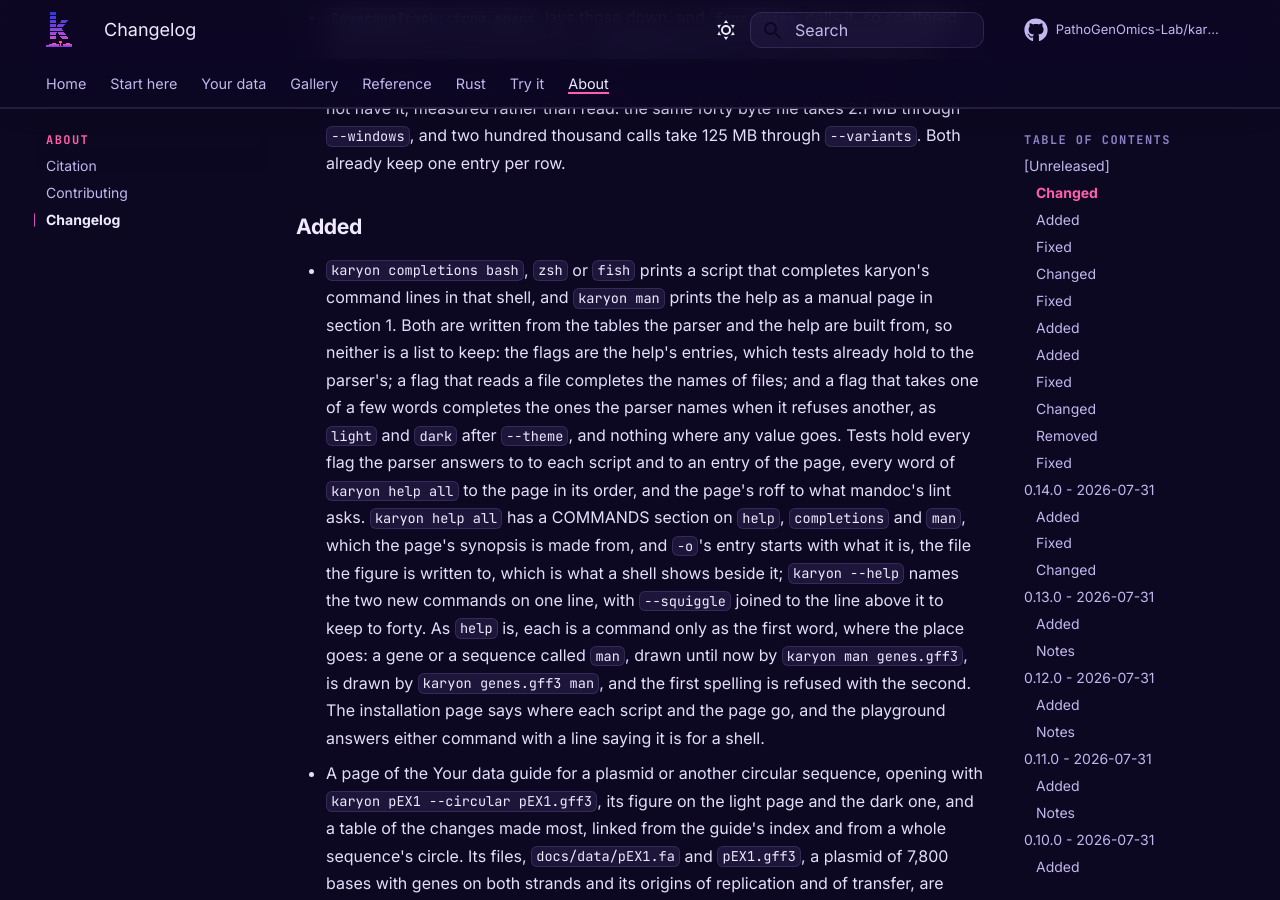
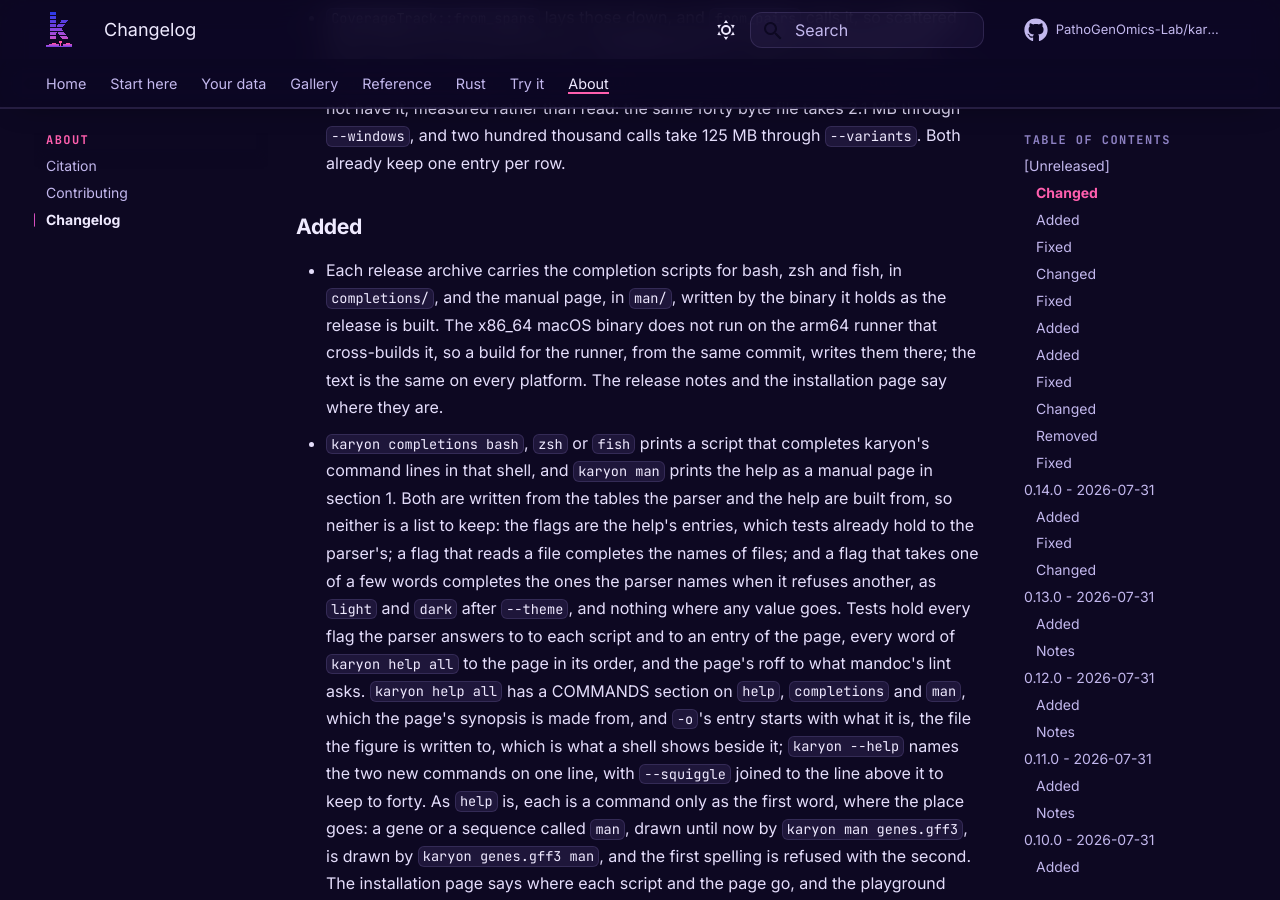
Before and after one commit to PathoGenOmics-Lab/karyon, an MkDocs documentation site: the page built from docs/about/changelog.md, in a window 1280 px wide and 900 px high, scrolled down 14818 px. Built offline with MkDocs 1.6.1 and Material for MkDocs 9.7.7, drawn with Linux system fonts in a browser that asks for light colours; comment, search, counter and statistics services are not loaded.

Commit message:
Carry the completion scripts and the manual page in each release archive
Each archive holds completions/ and man/ beside the binary, written by running the binary just built, and the x86_64 macOS job, whose binary does not run on its arm64 runner, builds one for the runner from the same commit to write them. The release notes and the installation page say where they are.

```diff
--- a/CHANGELOG.md
+++ b/CHANGELOG.md
@@ -584,6 +584,12 @@ project adheres to [Semantic Versioning](https://semver.org/spec/v2.0.0.html).
 
 ### Added
 
+- Each release archive carries the completion scripts for bash, zsh and fish,
+  in `completions/`, and the manual page, in `man/`, written by the binary it
+  holds as the release is built. The x86_64 macOS binary does not run on the
+  arm64 runner that cross-builds it, so a build for the runner, from the same
+  commit, writes them there; the text is the same on every platform. The
+  release notes and the installation page say where they are.
 - `karyon completions bash`, `zsh` or `fish` prints a script that completes
   karyon's command lines in that shell, and `karyon man` prints the help as a
   manual page in section 1. Both are written from the tables the parser and
```
Also changed, not shown: docs/getting-started/installation.md (+2 -1 lines), 1 other file.
